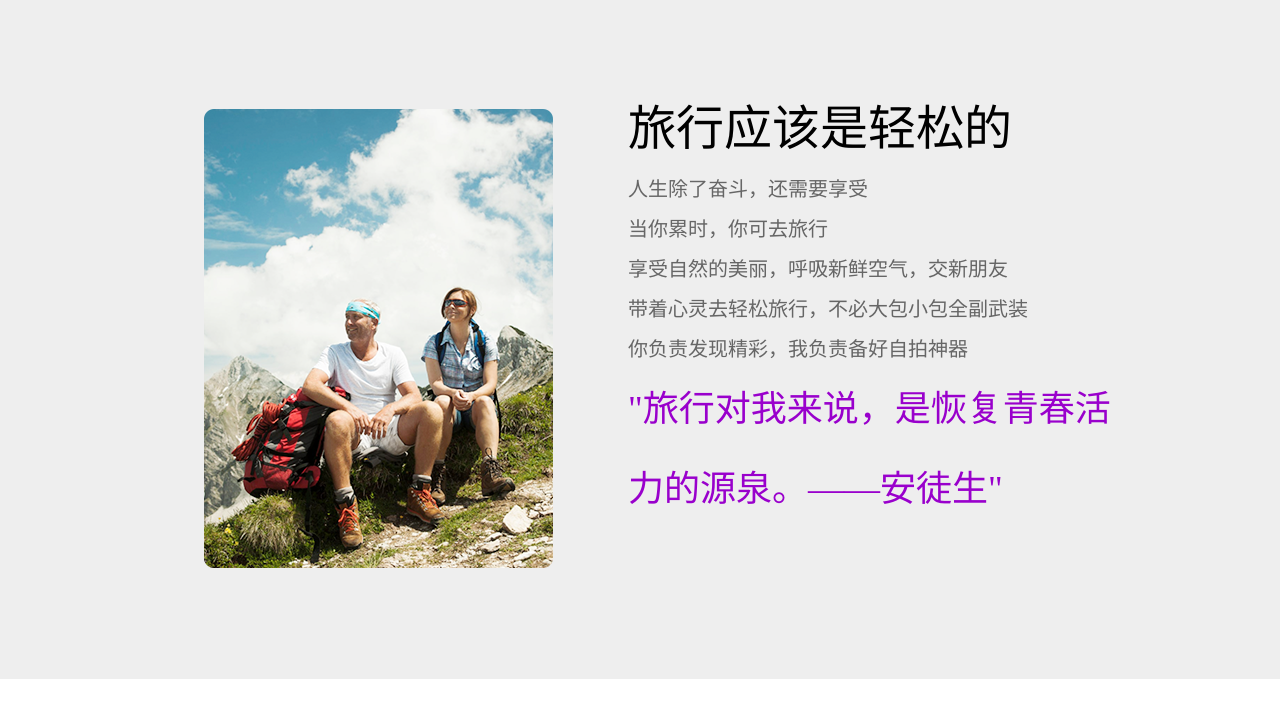
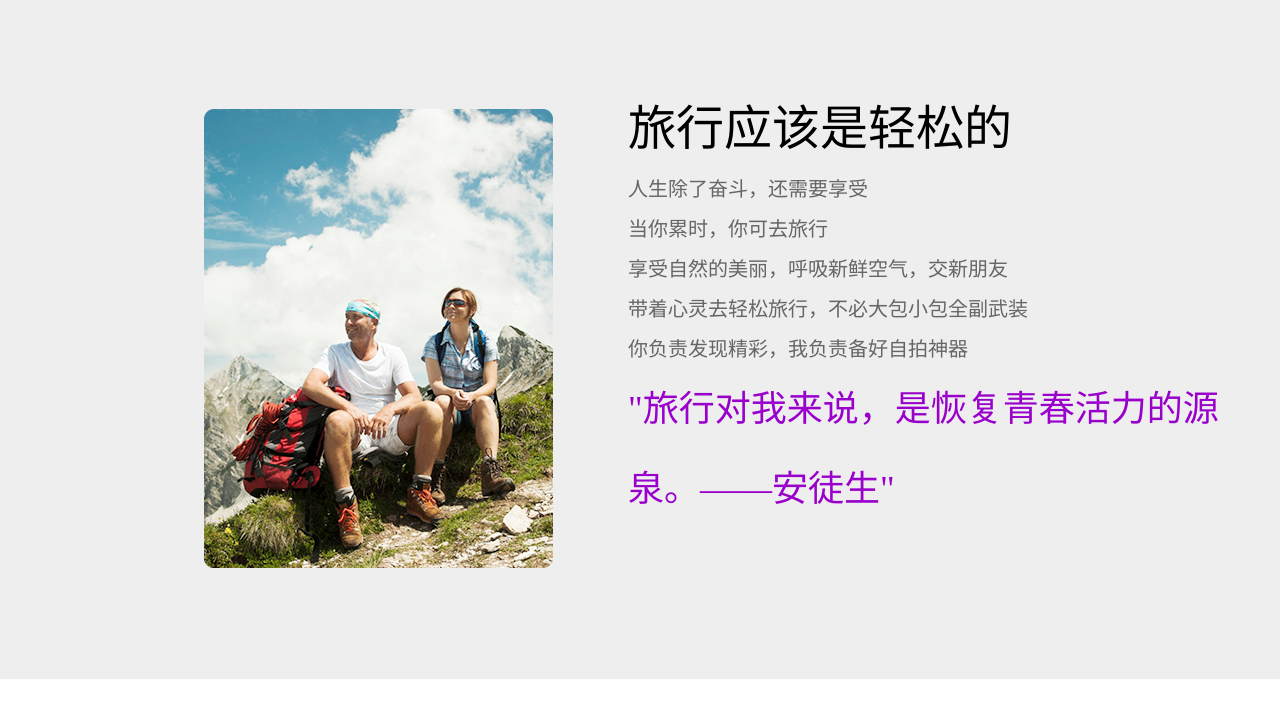
Before and after one commit to will-lzx/light, a Django app: page /home/ in a window 1280 px wide; the page is wider, and only the part inside the window is pictured. Shown: the part 1046-1749 px from the top of that part. Run offline with Django 3.2, Linux system fonts and the light colour scheme.

Commit message:
调整官网首页

```diff
--- a/templates/home/home.html
+++ b/templates/home/home.html
@@ -25,8 +25,7 @@
                 带着心灵去轻松旅行，不必大包小包全副武装<br>
                 你负责发现精彩，我负责备好自拍神器<br>
                 </span>
-            <span class="head2">"旅行对我来说，是恢复青春活力的源泉。——安徒生"</span>
-
+            <div class="rec">"旅行对我来说，是恢复青春活力的源泉。——安徒生"</div>
          </div>
        </div>
     </div>
```
